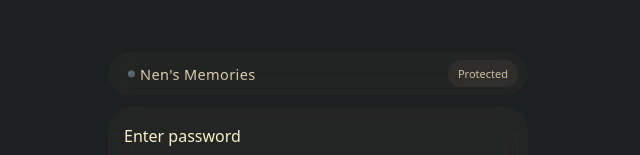
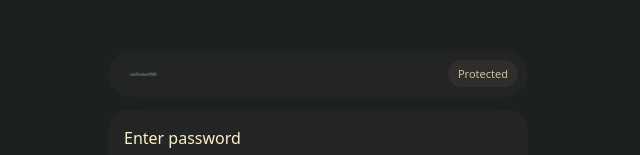
Before and after one commit to no-one-saw/memories, a Next.js app: page /login in a window 1280 px wide. Shown: the part 222-377 px from the top of the page, without its empty margins (322-962 px from the left). Built offline with nearby package versions, Linux system fonts and the light colour scheme.

Commit message:
sum fix for icon

```diff
--- a/app/globals.css
+++ b/app/globals.css
@@ -72,7 +72,7 @@ body.pageFadeIn{animation: pageFadeIn 360ms ease-out both}
   padding-left: 10px;
 }
 .navTitle{display:flex; flex-direction:column; gap:2px; min-width:0;}
-.navLogo{width: 22px; height: 22px; object-fit: contain; display:block}
+.navLogo{width: 30px; height: 30px; object-fit: contain; display:block}
 .navTitle h1{margin:0; font-size:14.5px; letter-spacing:.35px; font-weight:500}
 .navTitle h1{
   position: relative;
@@ -690,6 +690,8 @@ body.pageFadeIn{animation: pageFadeIn 360ms ease-out both}
   }
   .navbar::-webkit-scrollbar{display:none}
 
+  .navLogo{width: 26px; height: 26px}
+
   .navLeft,
   .navRight{
     flex: 0 0 auto;
--- a/app/login/page.tsx
+++ b/app/login/page.tsx
@@ -38,7 +38,7 @@ export default function LoginPage() {
         <div className="navbar" role="navigation" aria-label="Login">
           <div className="navLeft" style={{ minWidth: 0, flex: '1 1 auto' }}>
             <div className="navTitle">
-              <h1>Nen's Memories</h1>
+              <img className="navLogo" src="/images/icon.png" alt="Nen's Memories" />
             </div>
           </div>
           <div className="navRight" style={{ minWidth: 0, flex: '0 0 auto' }}>
```
